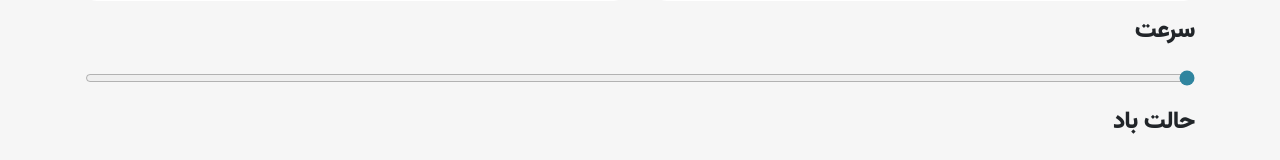
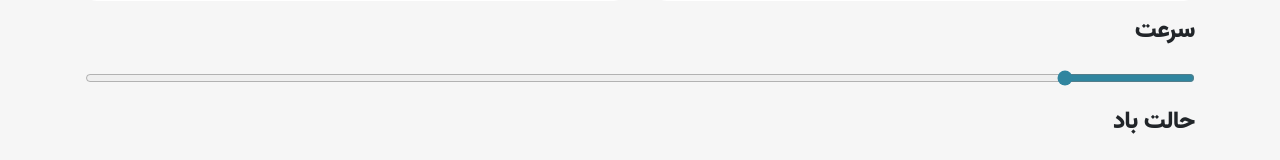
Before and after one commit to dnj/developer-recruitment, a Vue app in the folder challenges/4/YOUR-CODE-GOES-HERE/behkha/: page / in a window 1280 px wide. Shown: the part 424-584 px from the top of the page. Built offline with nearby package versions, Linux system fonts and the light colour scheme.

Commit message:
update rotation speed algorithm

```diff
--- a/challenges/4/YOUR-CODE-GOES-HERE/behkha/src/components/Fan.vue
+++ b/challenges/4/YOUR-CODE-GOES-HERE/behkha/src/components/Fan.vue
@@ -16,6 +16,7 @@
     <div class="fan-border__inner-2" :class="oscillationClassObject"></div>
     <div class="fan-border__inner-3" :class="oscillationClassObject"></div>
     <div class="fan-stand"></div>
+
   </div>
 </template>
 
@@ -60,8 +61,12 @@ export default defineComponent({
     },
 
     getRotationSpeed(): number {
-      let speed = this.getSpeed;
-      return (speed == 1) ? 3 : (speed == 2) ? 1 : (speed == 3) ? 0.4 : speed
+      let oldMax: number = 100;
+      let oldMin: number = 10;
+      let newMax: number = 0.4;
+      let newMin: number = 3;
+      let value: number = this.getSpeed;
+      return ( (value - oldMin) / (oldMax - oldMin) ) * (newMax - newMin) + newMin
     }
   }
 });
--- a/challenges/4/YOUR-CODE-GOES-HERE/behkha/src/components/FanSpeed.vue
+++ b/challenges/4/YOUR-CODE-GOES-HERE/behkha/src/components/FanSpeed.vue
@@ -7,10 +7,10 @@
       dir="rtl"
       type="range"
       name="speed"
-      value="1"
-      min="1"
-      max="3"
-      step="1"
+      value="20"
+      min="10"
+      max="100"
+      step="10"
       class="w-100 mt-3"
       @change="onSpeedChange"
     />
```
